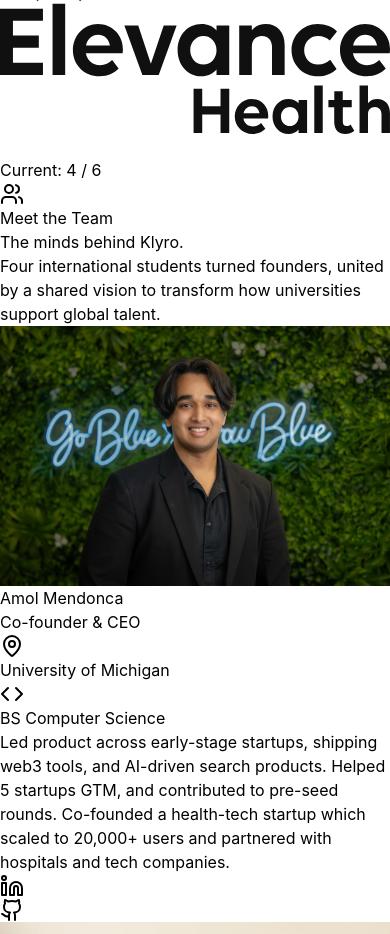
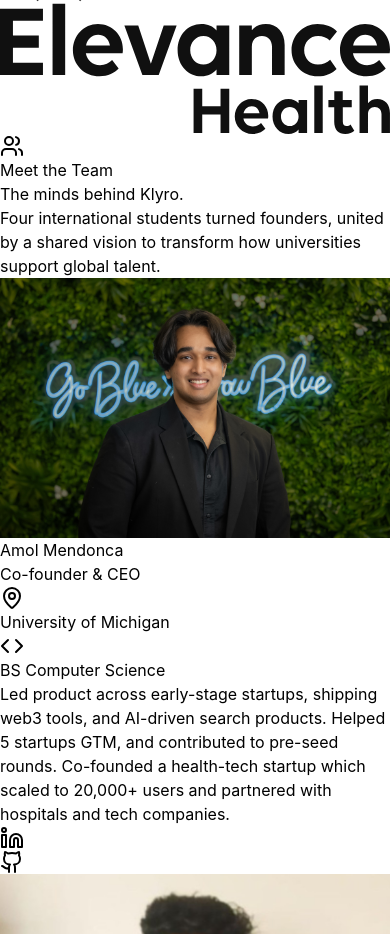
Before and after one commit to AmolMendonca/klyro-vercel, a React (Vite) app: page /about in a window 390 px wide. Shown: the part 3220-4154 px from the top of the page. Built offline with nearby package versions, Linux system fonts and the light colour scheme.

Commit message:
Mobile view ticker

```diff
--- a/src/Team.jsx
+++ b/src/Team.jsx
@@ -50,7 +50,7 @@
   useEffect(() => {
     const interval = setInterval(() => {
       setCurrentLogoIndex((prevIndex) => (prevIndex + 1) % logos.length);
-    }, 2000); // Change logo every 2 seconds
+    }, 1000); // Change logo every 1 second (faster)
 
     return () => clearInterval(interval);
   }, [logos.length]);
@@ -360,7 +360,7 @@
           {/* Mobile version - carousel */}
           <div className="md:hidden">
             <div className="flex justify-center items-center">
-              <div className="relative w-32 h-16 overflow-hidden bg-gray-50 rounded-lg">
+              <div className="relative w-48 h-20 overflow-hidden">
                 {logos.map((logo, index) => (
                   <div
                     key={index}
@@ -371,30 +371,12 @@
                     <img
                       src={logo.src}
                       alt={logo.alt}
-                      className="h-10 w-auto"
+                      className="h-14 w-auto"
                       style={{ filter: 'grayscale(100%) brightness(30%)' }}
                     />
                   </div>
                 ))}
               </div>
-            </div>
-
-            {/* Carousel indicators */}
-            <div className="flex justify-center mt-4 space-x-2">
-              {logos.map((_, index) => (
-                <button
-                  key={index}
-                  onClick={() => setCurrentLogoIndex(index)}
-                  className={`w-2 h-2 rounded-full transition-colors duration-200 ${
-                    index === currentLogoIndex ? 'bg-gray-600' : 'bg-gray-300'
-                  }`}
-                />
-              ))}
-            </div>
-
-            {/* Debug info - remove this after testing */}
-            <div className="text-center mt-2 text-xs text-gray-500">
-              Current: {currentLogoIndex + 1} / {logos.length}
             </div>
           </div>
         </div>
```
